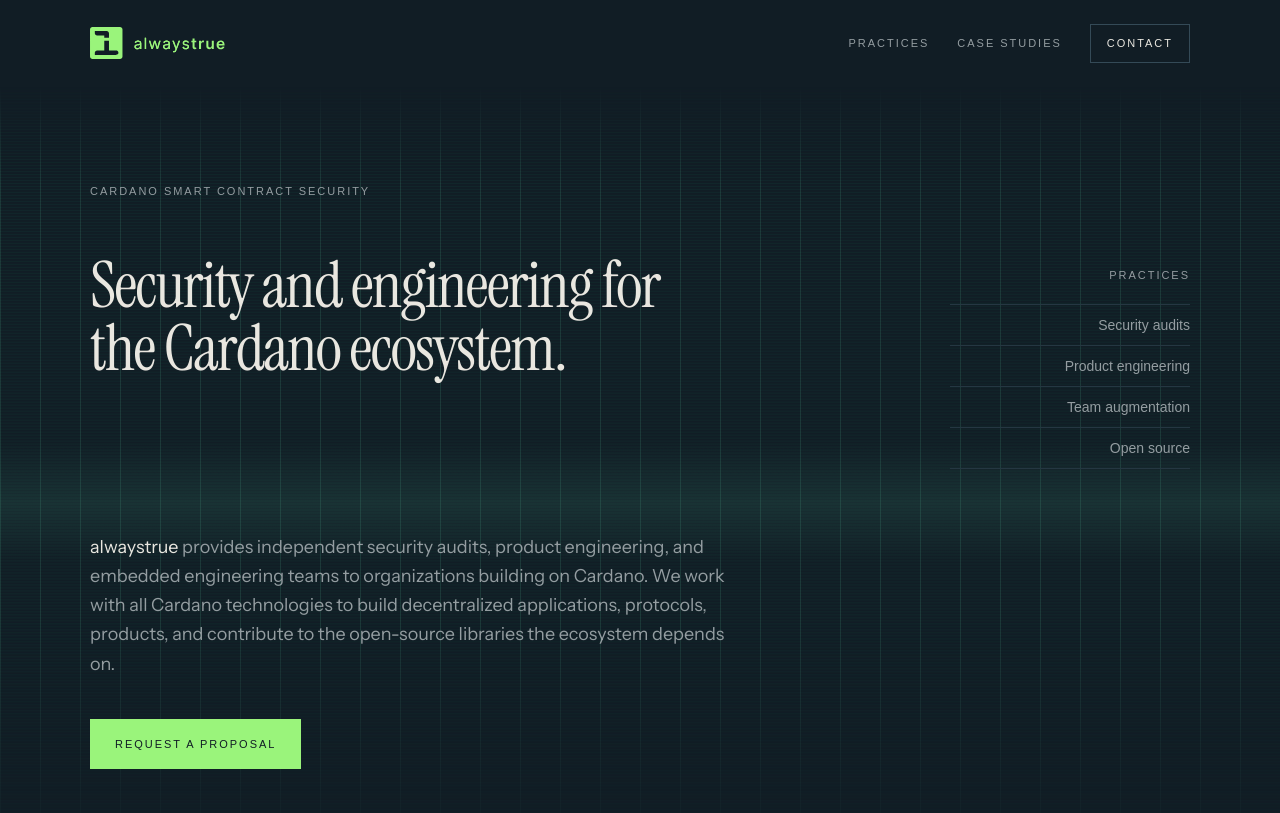
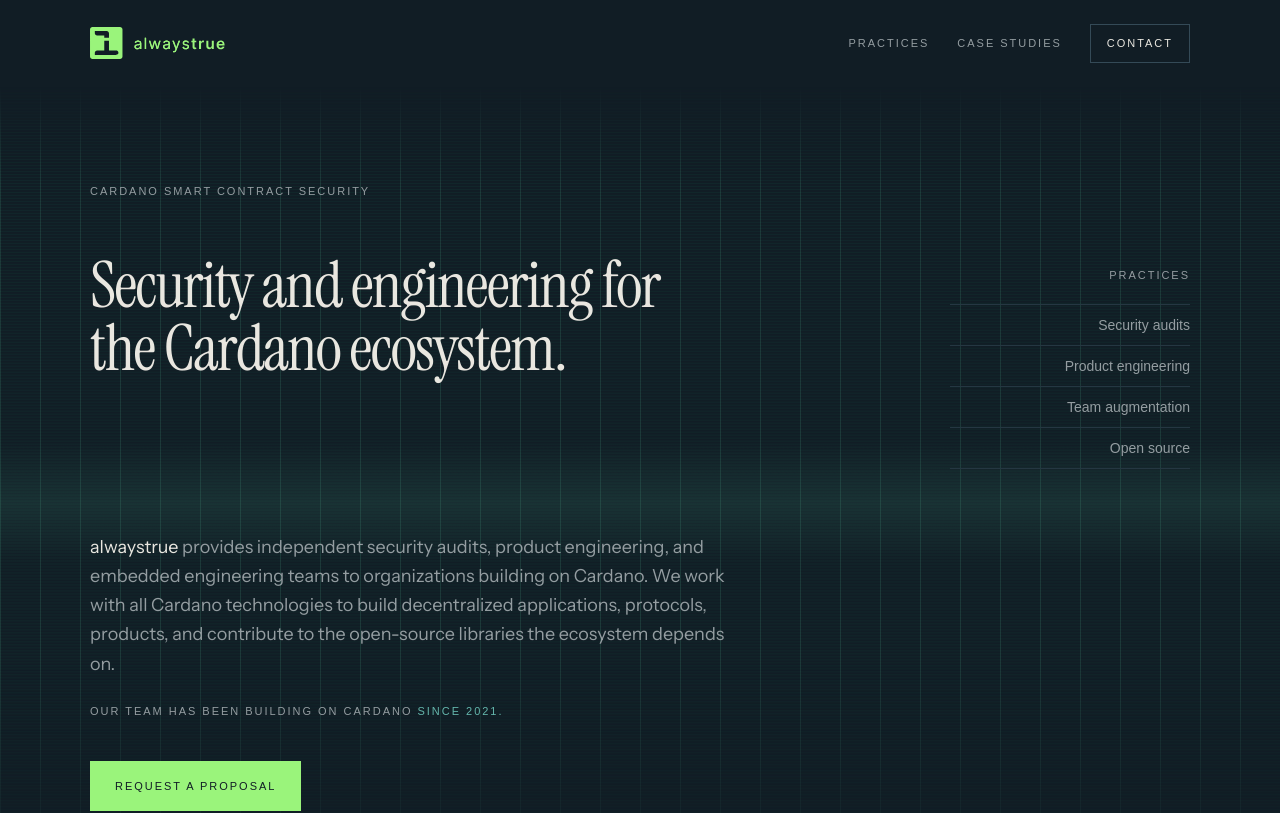
Before and after one commit to alwaystrueio/alwaystrueio, a Next.js app: page / in a window 1280 px wide. Shown: the top 813 px of the page. Built offline with nearby package versions, Linux system fonts and the light colour scheme; a web font is replaced by a local one.

Commit message:
Highlight the team's Cardano experience in the hero

```diff
--- a/app/page.tsx
+++ b/app/page.tsx
@@ -93,6 +93,10 @@
                                 with all Cardano technologies to build decentralized applications,
                                 protocols, products, and contribute to the open-source libraries
                                 the ecosystem depends on.
+                            </p>
+                            <p className="label mt-6 leading-relaxed">
+                                Our team has been building on Cardano{" "}
+                                <span className="whitespace-nowrap text-teal">since 2021.</span>
                             </p>
                             <a
                                 href={`mailto:${EMAIL}`}
```
